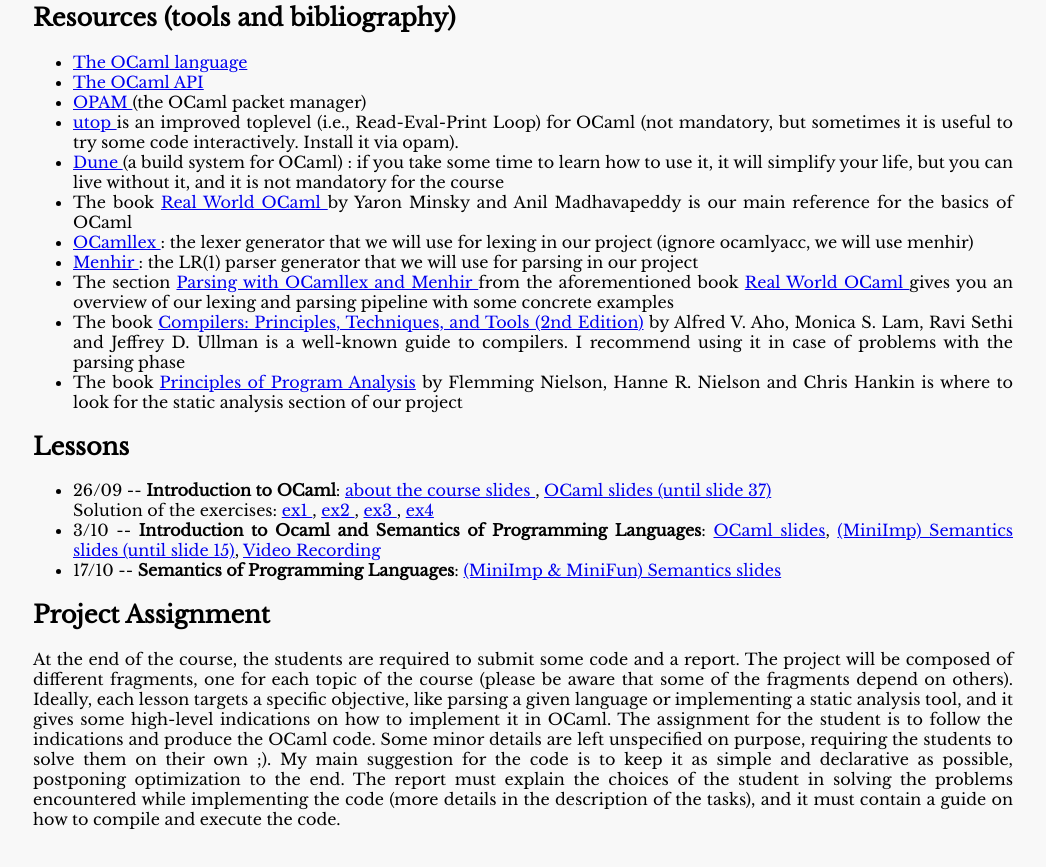
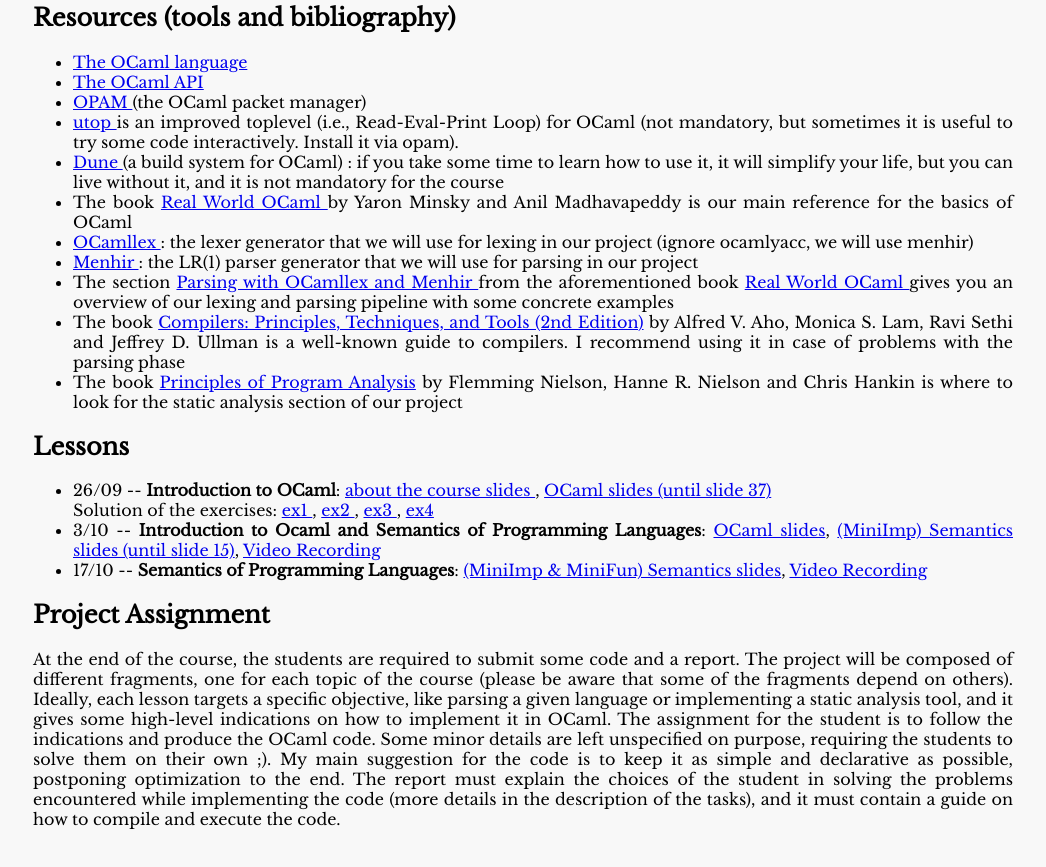
Before and after one commit to lceragioli/lceragioli.github.io, a plain HTML site: page pages/CourseLanguagesCompilersInterpreters.html in a window 1280 px wide. Shown: the part 676-1543 px from the top of the page, without its empty margins (117-1163 px from the left). Drawn offline with nearby package versions, Linux system fonts and the light colour scheme.

Commit message:
video lezione 3

```diff
--- a/pages/CourseLanguagesCompilersInterpreters.html
+++ b/pages/CourseLanguagesCompilersInterpreters.html
@@ -117,7 +117,9 @@
 				</li>
 				<li>
 					17/10 -- <b>Semantics of Programming Languages</b>:
-						<a href="Slides/semantics.pdf"> (MiniImp & MiniFun) Semantics slides</a>
+						<a href="Slides/semantics.pdf"> (MiniImp & MiniFun) Semantics slides</a>,
+						<a href="https://drive.google.com/file/d/1muVoLlp80B8_IUHVOL9NKda_N3_p_oDV/view?usp=sharing">
+							Video Recording</a>
 				</li>
 			</ul>
 		</div>
```
